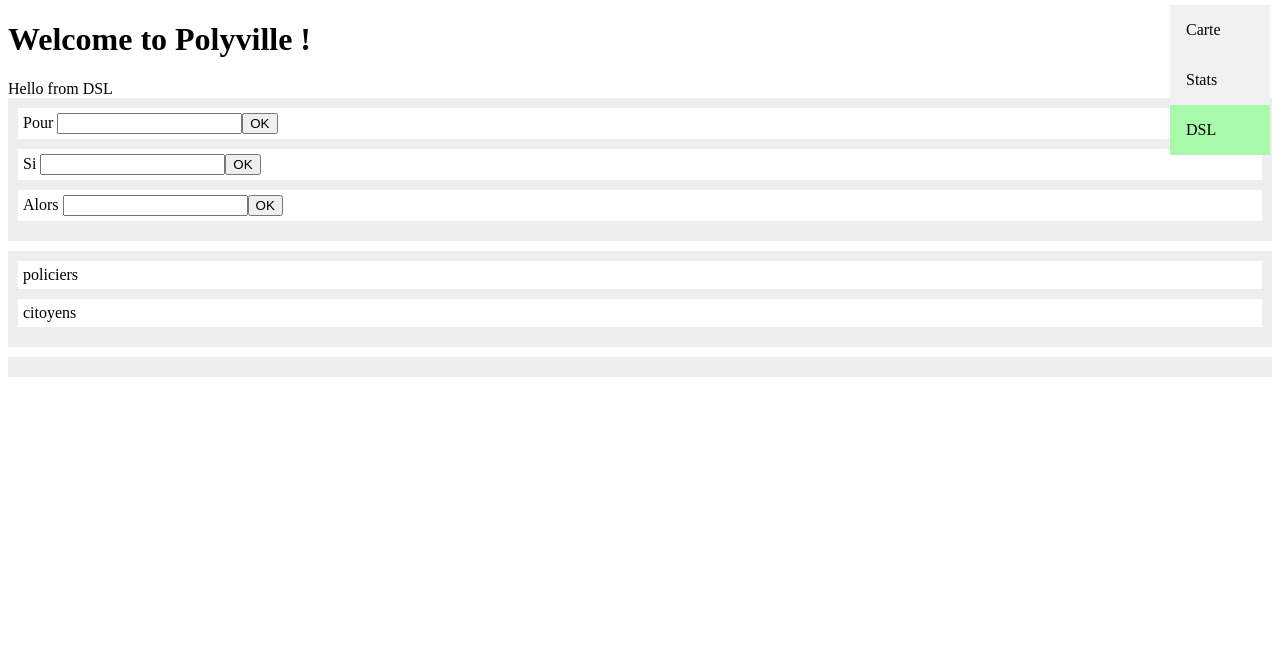
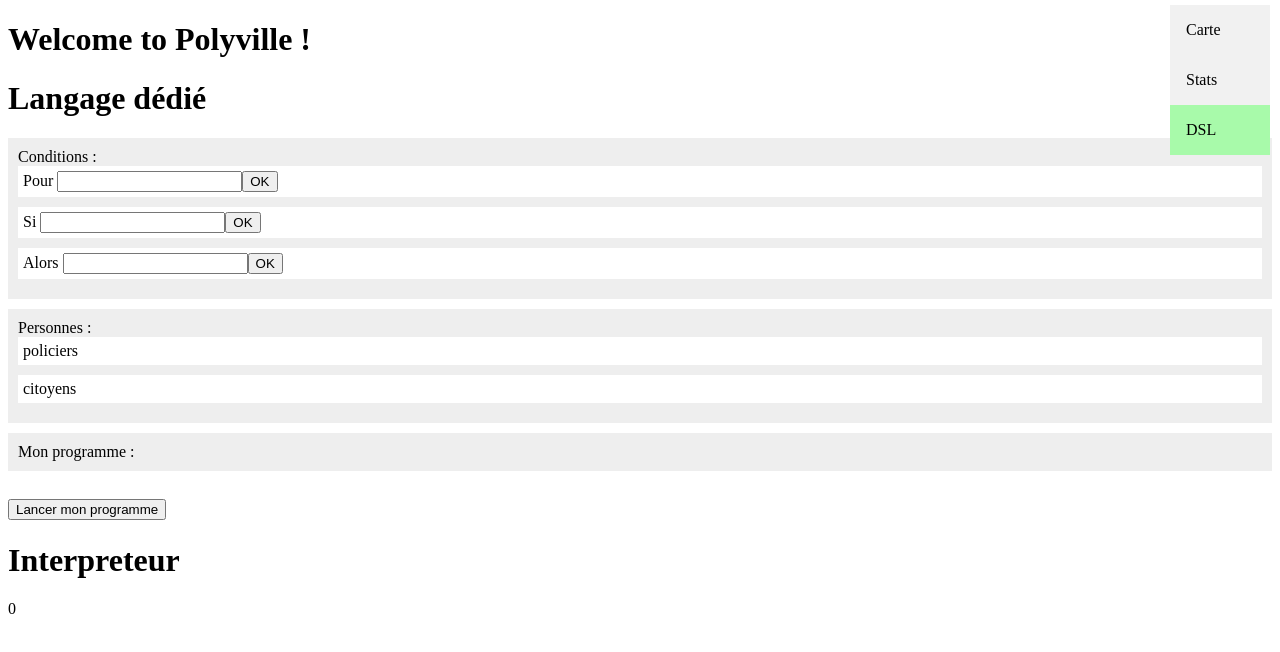
Before and after one commit to NathanMeulle/PNS-SI4-PS7-POLYVILLE, a Vue app in the folder web/: page /dsl in a window 1280 px wide. Shown: the top 652 px of the page. Built offline with nearby package versions, Linux system fonts and the light colour scheme.

Commit message:
Notre premier interpreteur du langage #6

```diff
--- a/web/src/components/DSL/DSL.vue
+++ b/web/src/components/DSL/DSL.vue
@@ -1,6 +1,7 @@
 <template>
   <div>
     <div class='drop-zone' @drop='onDrop($event, 1)' @dragover.prevent @dragenter.prevent>
+      Conditions :
       <div v-for='item in listOne' :key='item.title' class='drag-el' draggable="true" @dragstart='startDrag($event, item)'>
         {{ item.title }}
         {{item.input}}
@@ -11,12 +12,14 @@
       </div>
     </div>
     <div class='drop-zone' @drop='onDrop($event, 3)' @dragover.prevent @dragenter.prevent>
+      Personnes :
       <div v-for='item in listThree' :key='item.title' class='drag-el'  draggable="true" @dragstart='startDrag($event, item)'>
         {{ item.title }}
         {{item.input}}
       </div>
     </div>
     <div class='drop-zone' @drop='onDrop($event, 2)' @dragover.prevent @dragenter.prevent>
+      Mon programme :
       <div v-for='item in listTwo' :key='item.title' class='drag-el'  draggable="true" @dragstart='startDrag($event, item)'>
         {{ item.title }}
         {{item.input}}
@@ -24,12 +27,13 @@
     </div>
   </div>
   <br/>
+  <button v-on:click="launch()">Lancer mon programme</button>
 </template>
 
 <script>
 
 export default {
-  name: "DragDrop",
+  name: "DSL",
   data () {
     return {
       items: [
@@ -97,29 +101,27 @@ export default {
       evt.dataTransfer.dropEffect = 'move'
       evt.dataTransfer.effectAllowed = 'move'
       evt.dataTransfer.setData('itemID', item.id)
-      console.log("id item : ",item.id)
     },
     onDrop (evt, list) {
       const itemID = evt.dataTransfer.getData('itemID')
-      console.log(itemID)
       const item = this.items.find(item => item.id === Number(itemID))
-      console.log(this.items)
-      console.log(item.id)
       item.list = list
+      console.log("ajout à la liste : ",item.list)
       if(list === 1){
         item.position=this.listOne.length+1
       }
-      else {
+      else if (list === 2){
         item.position=this.listTwo.length+1
       }
-      console.log("position : ",item.position)
     },
     validation(id){
       const item = this.items.find(item => item.id === id)
-      console.log(item)
-      console.log("test : ",this.message[item.id])
       item.input = this.message[item.id]
       this.message[item.id] = ""
+    },
+    launch(){
+      console.log("envoi du programme suivant : ",this.listTwo)
+      this.$emit("launch",this.listTwo)
     }
   }
 }
--- /dev/null
+++ b/web/src/components/DSL/Interpreteur.vue
@@ -0,0 +1,43 @@
+<template>
+  <DSL v-on:launch="getData($event)"/>
+  <h1>Interpreteur</h1>
+  <text>{{result}}</text>
+</template>
+
+<script>
+import DSL from "@/components/DSL/DSL";
+export default {
+  name: "Interpreteur",
+  components: {DSL},
+
+  data(){
+    return{
+      programme:{},
+      result: 0,
+    }
+  },
+
+  methods:{
+    getData(listeCommandes){
+      this.programme = listeCommandes
+      console.log("mon programme : ",this.programme)
+      this.useless()
+    },
+    useless(){
+      this.programme.forEach((item)=>{
+        let si = 0
+        let alors = 0
+        let pour = 0
+        if(item.title === "Si") si=item.input
+        if(item.title === "Alors") alors=item.input
+        if(item.title === "Pour") pour=item.input
+        this.result = si + alors + pour
+      })
+    }
+  }
+}
+</script>
+
+<style scoped>
+
+</style>
--- a/web/src/components/MyDsl.vue
+++ b/web/src/components/MyDsl.vue
@@ -1,17 +1,17 @@
 <template>
   <div>
-   Hello from DSL
-    <DragDrop/>
+    <h1>Langage dédié</h1>
+    <Interpreteur/>
   </div>
 </template>
 
 <script>
 
-import DragDrop from "@/components/DSL/DSL";
+import Interpreteur from "@/components/DSL/Interpreteur";
 
 export default {
     name:"MyDsl",
-  components: {DragDrop},
+  components: {Interpreteur},
 
 };
 </script>
```
